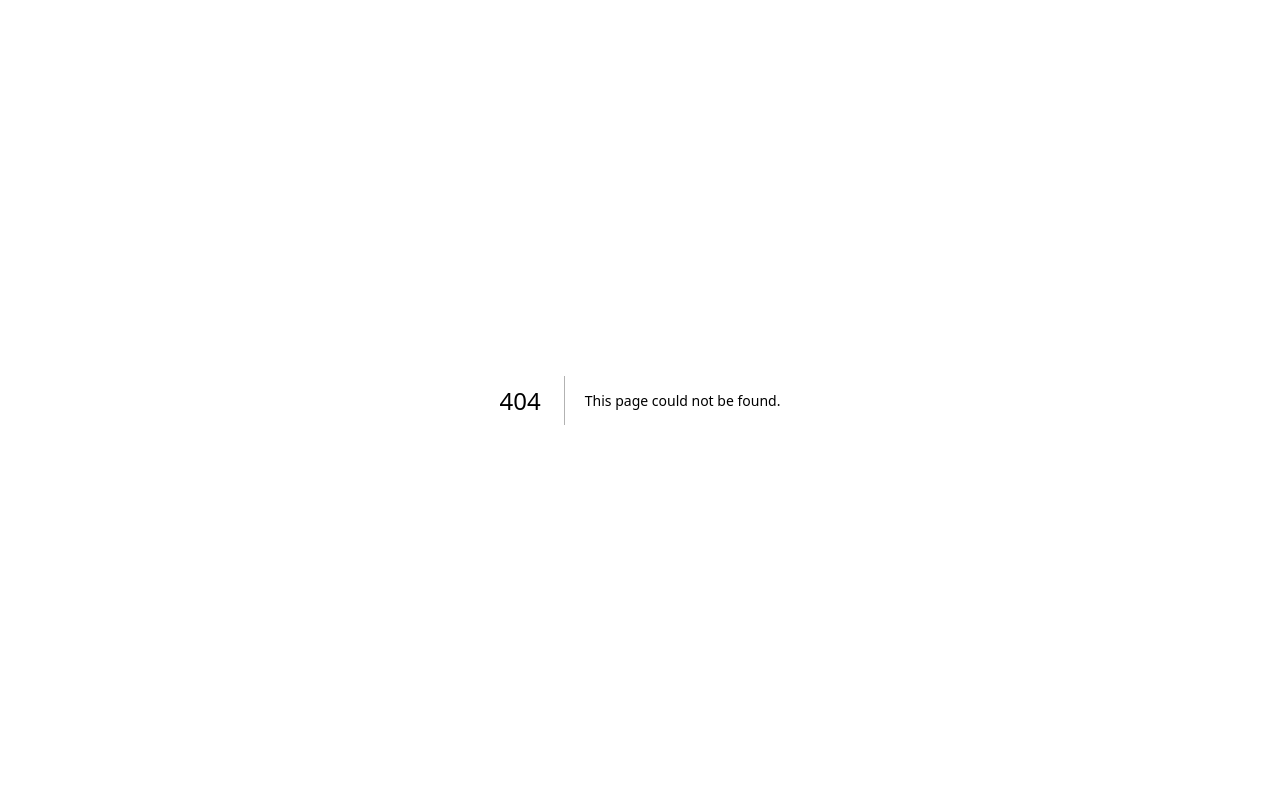
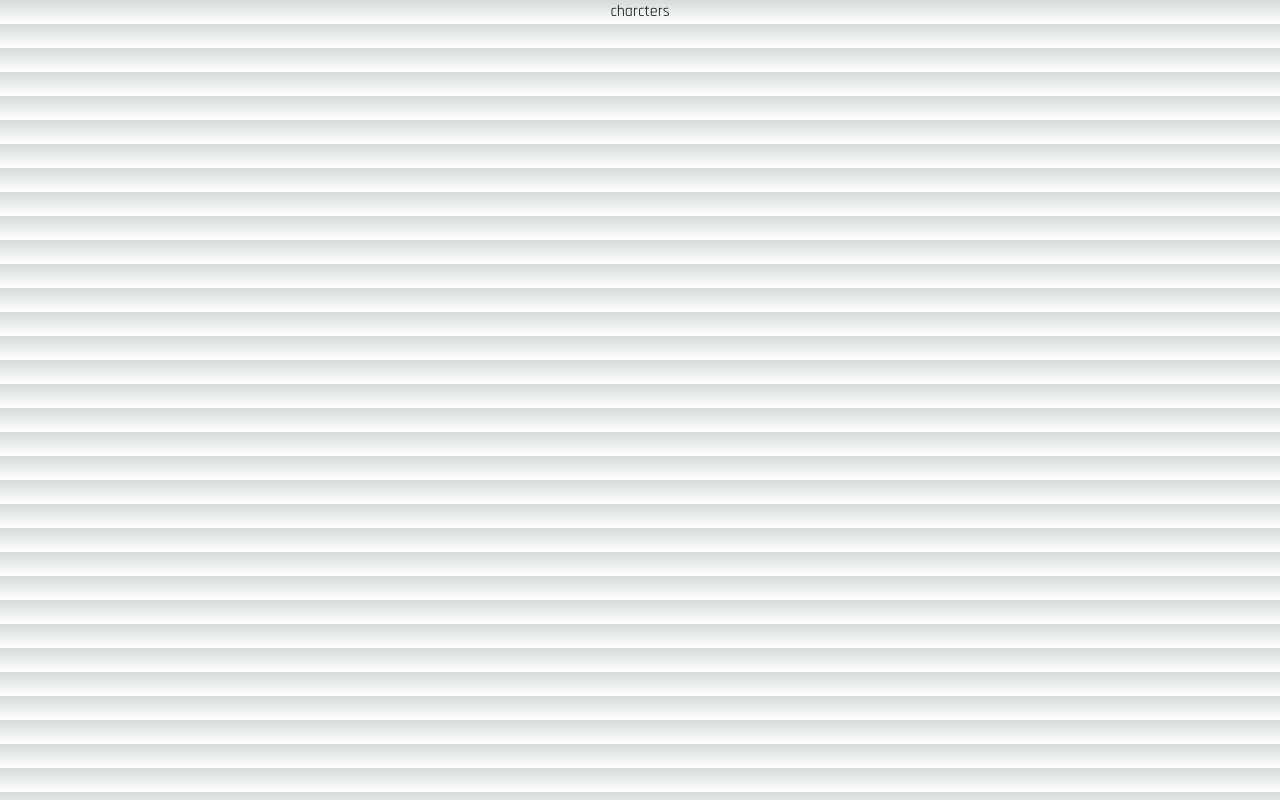
Before and after one commit to Adithya-jh/Stories_GPT, a Next.js app: page /characters in a window 1280 px wide. Before the commit this address had no page. Built offline with nearby package versions, Linux system fonts and the light colour scheme.

Commit message:
done some changes

```diff
--- /dev/null
+++ b/app/characters/page.js
@@ -0,0 +1,7 @@
+import React from 'react';
+
+function Characters() {
+  return <div>charcters</div>;
+}
+
+export default Characters;
--- a/app/globals.css
+++ b/app/globals.css
@@ -46,4 +46,61 @@ body {
   .typingAnimation {
     overflow: hidden;
   }
+  .output {
+    place-content: center flex-start;
+    align-items: center;
+    display: flex;
+    flex: 0 0 auto;
+    flex-flow: column nowrap;
+    gap: 10px;
+    height: min-content;
+    max-width: 1200px;
+    overflow: hidden;
+    position: relative;
+    width: 100%;
+  }
+
+  .output-header-container {
+    place-content: center;
+    align-items: center;
+    display: flex;
+    flex: 0 0 auto;
+    flex-flow: column nowrap;
+    gap: 16px;
+    height: min-content;
+    overflow: hidden;
+    padding: 0px;
+    position: relative;
+    width: 100%;
+  }
+
+  .output-header h3 {
+    font-family: 'Manrope', serif;
+    font-size: 28px;
+    font-style: normal;
+    font-weight: 800;
+    letter-spacing: 0px;
+    line-height: 1.4em;
+    text-align: start;
+    color: #ffffff;
+    text-decoration: none;
+    text-transform: none;
+    margin: 0;
+  }
+
+  .output-content {
+    outline: none;
+    display: flex;
+    /* max-width: 25%; */
+    flex-direction: column;
+    justify-content: flex-start;
+    flex-shrink: 0;
+    transform: none;
+  }
+
+  .output-content p {
+    text-align: center;
+    white-space: pre-line;
+    color: rgba(255, 255, 255, 0.5);
+  }
 }
--- a/app/page.js
+++ b/app/page.js
@@ -3,6 +3,8 @@ import Image from 'next/image';
 import Head from 'next/head';
 import { motion } from 'framer-motion';
 import { useEffect, useRef } from 'react';
+
+import Button from '@/components/Button';
 
 // import { useState, useEffect } from 'react';
 
@@ -80,7 +82,7 @@ export default function Home() {
             </span>
           </div>
         </div>
-        <motion.div
+        {/* <motion.div
           className="mt-[200px]"
           initial={{ opacity: 0 }}
           animate={{ opacity: 1 }}
@@ -103,7 +105,8 @@ export default function Home() {
               GET STARTED
             </span>
           </a>
-        </motion.div>
+        </motion.div> */}
+        <Button path="/premise" title="GET STARTED" delay={5} />
       </main>
 
       <div className="ml-[-350px] mb-[100px] z-[-2] absolute top-[80px]">
--- a/app/premise/page.js
+++ b/app/premise/page.js
@@ -1,10 +1,68 @@
-import React from 'react';
+'use client';
+import React, { useState } from 'react';
 import PageWrapper from '@/components/PageWrapper';
+import TextArea from '@/components/TextArea';
+import Button from '@/components/Button';
 
 function Premise() {
+  const [text, setText] = useState('');
+  const [apiOutput, setApiOutput] = useState('');
+  const [isGenerating, setIsGenerating] = useState(false);
+
+  const callGenerateEndpoint = async () => {
+    // setIsGenerating(true);
+
+    console.log('Calling OpenAI...');
+    const response = await fetch('/api/generate', {
+      method: 'POST',
+      headers: {
+        'Content-Type': 'application/json',
+      },
+      body: JSON.stringify({ userInput }),
+    });
+
+    const data = await response.json();
+    const { output } = data;
+    console.log('OpenAI replied...', output.text);
+
+    setApiOutput(`${output.text}`);
+    // setIsGenerating(false);
+  };
+
+  const handleTextChange = (event) => {
+    setText(event.target.value);
+  };
   return (
     <PageWrapper>
-      <div>Premise</div>
+      <div className="mt-[200px] flex flex-col space-between">
+        <div>Write down the premise of the story you want to develop:</div>
+
+        <TextArea
+          value={text}
+          onChange={handleTextChange}
+          placeholder="Enter your premise here"
+        />
+        {/* <p>Entered text: {text}</p> */}
+        <Button
+          path="/characters"
+          title="GET ME CHARACTERS"
+          delay={2}
+          onClick={callGenerateEndpoint}
+        />
+
+        {apiOutput && (
+          <div className="output">
+            <div className="output-header-container">
+              <div className="output-header">
+                <h3>Output</h3>
+              </div>
+            </div>
+            <div className="output-content">
+              <p>{apiOutput}</p>
+            </div>
+          </div>
+        )}
+      </div>
     </PageWrapper>
   );
 }
--- /dev/null
+++ b/components/Button.js
@@ -0,0 +1,33 @@
+import React from 'react';
+import { motion } from 'framer-motion';
+
+function Button({ path, title, delay }) {
+  return (
+    <motion.div
+      className="mt-[200px]"
+      initial={{ opacity: 0 }}
+      animate={{ opacity: 1 }}
+      transition={{ delay: delay }}
+      whileHover={{
+        scale: 1.2,
+        transition: { duration: 0.25 },
+      }}
+    >
+      <a
+        href={path}
+        class="relative px-5 py-3 overflow-hidden font-medium text-gray-600 bg-gray-100 border border-gray-100 rounded-lg shadow-inner group"
+      >
+        <span class="absolute top-0 left-0 w-0 h-0 transition-all duration-200 border-t-2 border-gray-600 group-hover:w-full ease"></span>
+        <span class="absolute bottom-0 right-0 w-0 h-0 transition-all duration-200 border-b-2 border-gray-600 group-hover:w-full ease"></span>
+        <span class="absolute top-0 left-0 w-full h-0 transition-all duration-300 delay-200 bg-gray-600 group-hover:h-full ease"></span>
+        <span class="absolute bottom-0 left-0 w-full h-0 transition-all duration-300 delay-200 bg-gray-600 group-hover:h-full ease"></span>
+        <span class="absolute inset-0 w-full h-full duration-300 delay-300 bg-gray-900 opacity-0 group-hover:opacity-100"></span>
+        <span class="relative transition-colors duration-300 delay-200 group-hover:text-white ease">
+          {title}
+        </span>
+      </a>
+    </motion.div>
+  );
+}
+
+export default Button;
--- /dev/null
+++ b/components/TextArea.js
@@ -0,0 +1,17 @@
+import React from 'react';
+
+function TextArea({ value, onChange, placeholder }) {
+  return (
+    <div className="width-[100%]">
+      <textarea
+        value={value}
+        onChange={onChange}
+        placeholder={placeholder}
+        // rows={4}
+        className="w-[50%] bg-black outline-none mt-[100px]"
+      />
+    </div>
+  );
+}
+
+export default TextArea;
--- /dev/null
+++ b/lib/queryApi.js
@@ -0,0 +1,23 @@
+import openai from './chatgpt';
+
+const query = async (prompt, model) => {
+  const res = await openai
+    .createCompletion({
+      model,
+      prompt,
+      temperature: 0.9,
+      top_p: 1,
+      max_tokens: 1000,
+      frequency_penalty: 0.0,
+      presence_penalty: 0.0,
+    })
+    .then((res) => res.data.choices[0].text)
+    .catch(
+      (err) =>
+        `CHATGPT was unable to find an answer for that , ERROR : ${err.message}`
+    );
+
+  return res;
+};
+
+export default query;
--- a/package.json
+++ b/package.json
@@ -15,6 +15,7 @@
     "eslint-config-next": "13.4.7",
     "framer-motion": "^10.12.17",
     "next": "13.4.7",
+    "openai": "^3.3.0",
     "postcss": "8.4.24",
     "react": "18.2.0",
     "react-dom": "18.2.0",
--- /dev/null
+++ b/pages/api/auth/askQuestion.js
@@ -0,0 +1,21 @@
+import query from '@/lib/queryApi';
+
+export async function handler(req, res) {
+  // const { prompt, chatId, model, session } = req.body;
+
+  const prompt = 'Modi';
+  const model = 'text-davinci-002';
+
+  if (!prompt) {
+    res.status(400).json({ answer: 'please provide a prompt' });
+    return;
+  }
+
+  if (!chatId) {
+    res.status(400).json({ answer: 'please provide a chatId' });
+    return;
+  }
+
+  const response = await query(prompt, model);
+  res.status(200).json({ name: 'n=bomb' });
+}
```
Also changed, not shown: lib/chatgpt.js (added, +9 -0 lines), 2 other files (tests, documents, lock files or other folders).
